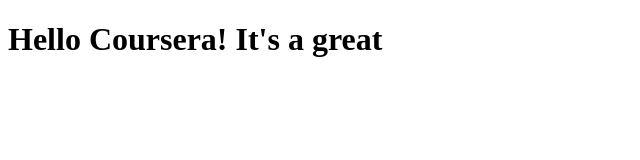
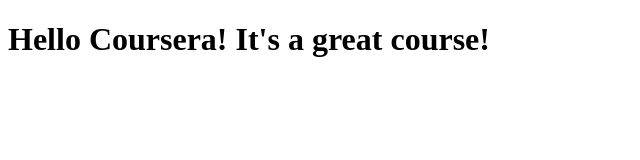
Before and after one commit to nicolenicolesun/coursera-test, a plain HTML site: page site/index.html in a window 1280 px wide. Shown: the whole page, without its empty margins (0-640 px from the left). Drawn offline with Linux system fonts and the light colour scheme.

Commit message:
Small addition to our page content.

```diff
--- a/site/index.html
+++ b/site/index.html
@@ -5,7 +5,8 @@
 </head>
 <body>
 <h1>Hello Coursera!
-    <span>It's a great</span>
+    <span>It's a great course!</span>
+    <a href="dd"></a>
 </h1>
 </body>
 </html>
```
